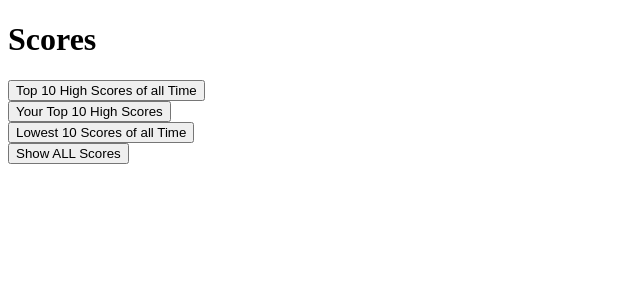
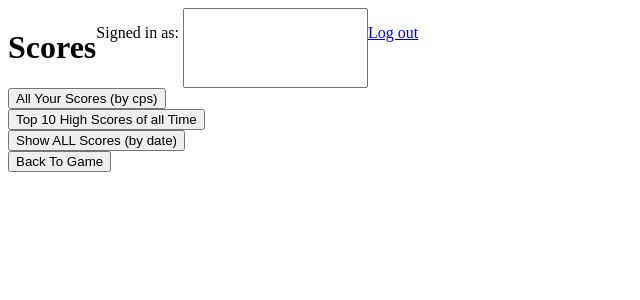
Before and after one commit to GabrielBall05/CIS212_Homework03_GabrielBall, a PHP site: page /scores.php in a window 1280 px wide. Shown: the top 300 px of the page, without its empty margins (0-640 px from the left). Run offline with PHP 8.4, Linux system fonts and the light colour scheme.

Commit message:
Scores page DONE

```diff
--- a/CIS212_Homework03_GabrielBall/game.php
+++ b/CIS212_Homework03_GabrielBall/game.php
@@ -70,6 +70,6 @@
             <button id="saveScoreBtn" name="saveScoreBtn">Save Score & Restart</button>
             <button id="seeScores" name="seeScores">See Scores</button>
         </div>
-    </form>
+        </form>
     </body>
 </html>
--- a/CIS212_Homework03_GabrielBall/index.php
+++ b/CIS212_Homework03_GabrielBall/index.php
@@ -1,3 +1,8 @@
+<!--==============================================
+    Name: Gabriel Ball
+    Date: 12-11-23
+    Desc: Clicks Per Second Game with Database
+===============================================-->
 <!DOCTYPE html>
 <html lang="en">
     <head>
--- a/CIS212_Homework03_GabrielBall/scores.php
+++ b/CIS212_Homework03_GabrielBall/scores.php
@@ -6,27 +6,27 @@
         <title>Document</title>
         <script src="script.js"></script>
         <link rel="stylesheet" href="styles.css">
-
-
-
-
     </head>
-    <body>
-    <form method="post"></form>
-        <h1 id="scoresH1">Scores</h1>
+    <body onload="initScoresPage()">
+    <form method="post">
+        <div class="flexDisplay">
+            <h1 id="scoresH1">Scores</h1>
+            <p>Signed in as:&nbsp;</p><input type="text" name="signedInAs" id="signedInAs">
+            <p><a href="index.php">Log out</a></p>
+        </div>
         <div class="flexDisplay">
             <div class="radioButtons">
                 <div>
-                    <form method="post"><button class="scoresSelection" id="top10" name="top10">Top 10 High Scores of all Time</button></form>
+                    <button class="scoresSelection" id="yourscores" name="yourscores">All Your Scores (by cps)</button>
                 </div>
                 <div>
-                    <form method="post"><button class="scoresSelection" id="yourtop10" name="yourtop10">Your Top 10 High Scores</button></form>
+                    <button class="scoresSelection" id="top10" name="top10">Top 10 High Scores of all Time</button>
                 </div>
                 <div>
-                    <form method="post"><button class="scoresSelection" id="lowestscores" name="lowestscores">Lowest 10 Scores of all Time</button> </form>
+                    <button class="scoresSelection" id="allscores" name="allscores">Show ALL Scores (by date)</button>
                 </div>
                 <div>
-                    <form method="post"><button class="scoresSelection" id="allscores" name="allscores">Show ALL Scores</button></form>
+                    <button class="scoresSelection" id="backToGame" name="backToGame">Back To Game</button>
                 </div>
             </div>
             <div class="scoresDiv">
@@ -48,11 +48,31 @@
                 }
                 else {/*echo "<h1> GOOD CONNECTION </h1>";*/}
 
+                //TOP 10 SCORES ALL TIME
+                if(isset($_POST['top10']))
+                {
+                    $sql = "SELECT * FROM " . $scores_table . " ORDER BY cps DESC;";
+                    $results = $connection->query($sql);
 
+                    echo "<table id='scoresTable'><td class='tableHeader'>Rank</td><td class='tableHeader'>Username</td><td class='tableHeader'>Total Clicks</td><td class='tableHeader'>CPS</td><td class='tableHeader'>Date Achieved</td>";
+
+                    $i = 1;
+                    while ($row = $results->fetch_assoc())
+                    {
+                        if ($i <= 10)
+                        {
+                            echo "<tr><td>" . htmlspecialchars($i) . "</td><td>" . htmlspecialchars($row['username']) . "</td><td>" . htmlspecialchars($row['totalclicks']) . "</td><td>" . htmlspecialchars($row['cps']) . "</td><td>" . htmlspecialchars($row['date']) . "</td></tr>";
+                            $i++;
+                        }
+                    }
+                    echo "</table>";
+
+                }
+
+                //ALL SCORES
                 if(isset($_POST['allscores']))
                 {
                     $sql = "SELECT * FROM " . $scores_table . ";";
-                    echo $sql;
                     $results = $connection->query($sql);
 
                     echo "<table id='scoresTable'><td class='tableHeader'>Username</td><td class='tableHeader'>Total Clicks</td><td class='tableHeader'>CPS</td><td class='tableHeader'>Date Achieved</td>";
@@ -65,14 +85,15 @@
                     echo "</table>";
                 }
 
-                if(isset($_POST['yourtop10']))
+                //ALL THE USER'S SCORES
+                if(isset($_POST['yourscores']))
                 {
-                    //========================================================CHANGE TO THE CURRENT USER
-                    $sql = "SELECT * FROM " . $scores_table . " WHERE username = " . "'speedfinger';";
-                    echo $sql;
+                    $uname = $_POST['signedInAs'];
+                    $sql = "SELECT * FROM " . $scores_table . " WHERE username = '" . $uname . "' ORDER BY cps DESC;";
                     $results = $connection->query($sql);
 
                     echo "<table id='scoresTable'><td class='tableHeader'>Rank</td><td class='tableHeader'>Total Clicks</td><td class='tableHeader'>CPS</td><td class='tableHeader'>Date Achieved</td>";
+
                     $i = 1;
                     while ($row = $results->fetch_assoc())
                     {
@@ -82,32 +103,13 @@
 
                     echo "</table>";
                 }
+
+                if(isset($_POST['backToGame']))
+                {
+                    header('location: game.php');
+                }
             ?>
-                <!-- <table class="scoresTable">
-                    <tr>
-                        <th>Username</th>
-                        <th>First Name</th>
-                        <th>Last Name</th>
-                        <th>TotalClicks</th>
-                        <th>Clicks Per Second</th>
-                        <th>Date Achieved</th>
-                    </tr>
-                    <tr>
-                        <td>testusername</td>
-                        <td>testfname</td>
-                        <td>testlname</td>
-                        <td>testtotalclicks</td>
-                        <td>testcps</td>
-                        <td>testdate</td>
-                    </tr>
-
-                </table> -->
             </div>
-
-
-
-
-
         </div>
     </form>
     </body>
--- a/CIS212_Homework03_GabrielBall/script.js
+++ b/CIS212_Homework03_GabrielBall/script.js
@@ -68,3 +68,8 @@ function restartGame() //FUNCTION IS USELESS NOW
     // document.getElementById("timeLeft").innerText = 5;
     // document.getElementById("numOfClicks").value = 0;
 }
+
+function initScoresPage()
+{
+    document.getElementById("signedInAs").value = uname;
+}
```
